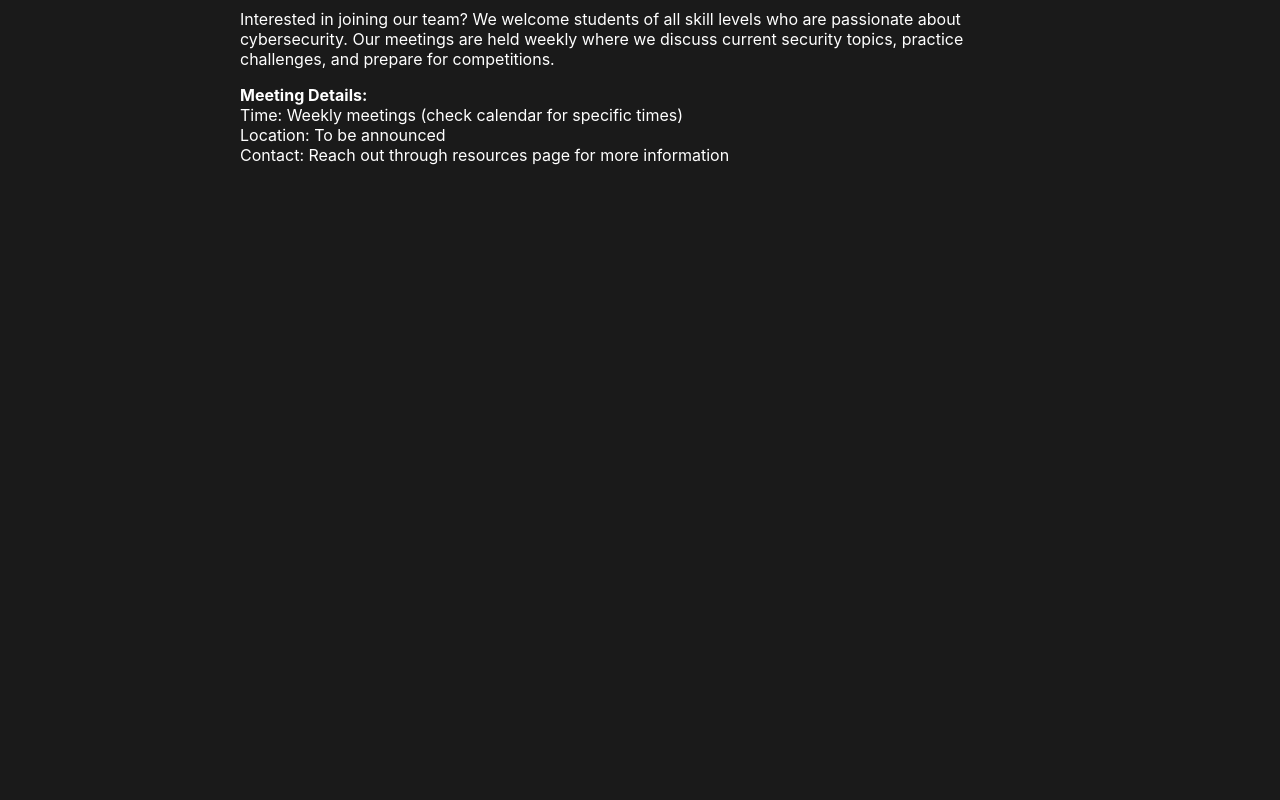
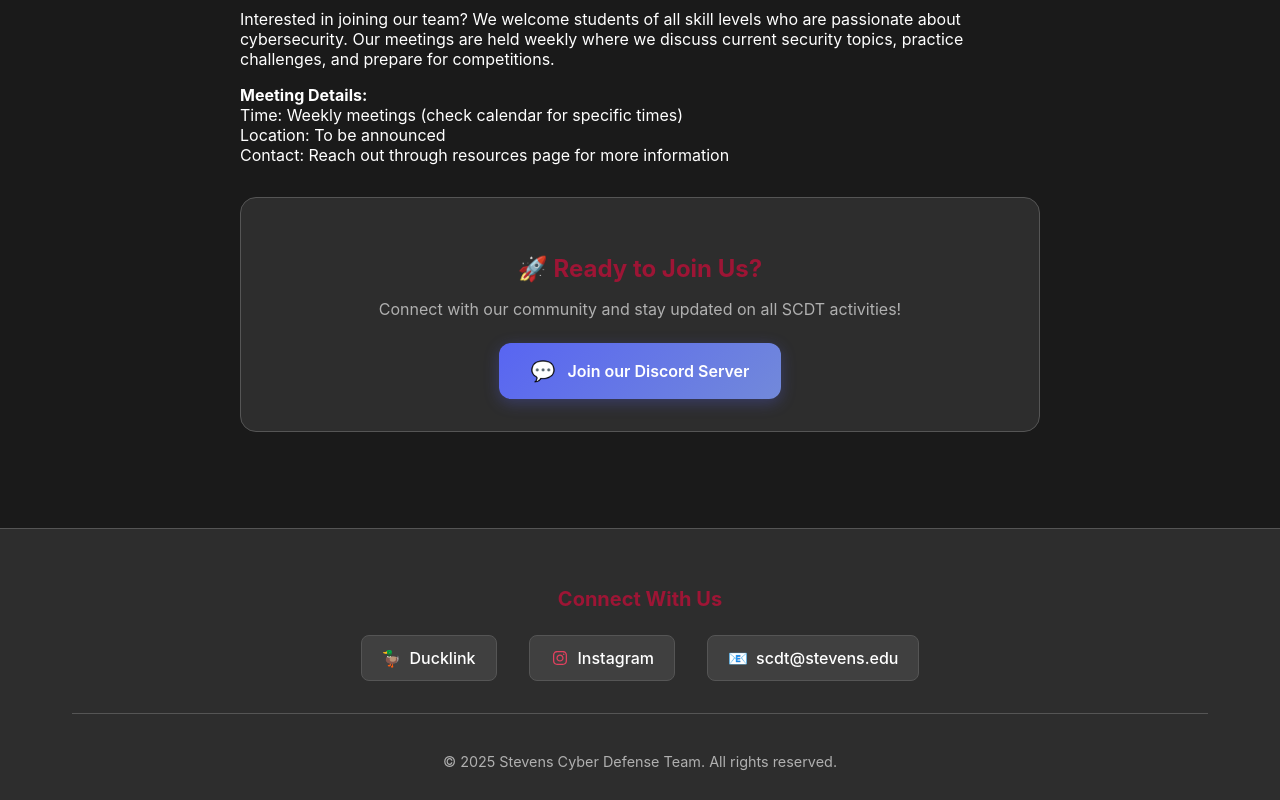
Before and after one commit to TeiaCanini/SCDT-Website, a React (Create React App) app: page / in a window 1280 px wide. Shown: the part 315-1115 px from the top of the page. Before the commit the page ends 800 px from the top, so only its background shows below. Built offline with nearby package versions, Linux system fonts and the light colour scheme.

Commit message:
GitHub Files Viewer

```diff
--- a/package.json
+++ b/package.json
@@ -12,6 +12,7 @@
     "highlight.js": "^11.11.1",
     "react": "^19.1.1",
     "react-dom": "^19.1.1",
+    "react-icons": "^5.5.0",
     "react-router-dom": "^7.9.3",
     "react-scripts": "^5.0.1",
     "web-vitals": "^2.1.4"
--- a/src/App.css
+++ b/src/App.css
@@ -282,6 +282,185 @@
   }
 }
 
+/* ===========================================
+   JOIN US SECTION STYLING
+   =========================================== */
+
+.join-us-section {
+  margin-top: 2rem;
+  padding: 2rem;
+  background: var(--bg-secondary);
+  border-radius: 16px;
+  border: 1px solid var(--border-color);
+  text-align: center;
+}
+
+.join-us-section h3 {
+  color: var(--accent-color);
+  margin-bottom: 1rem;
+  font-size: 1.5rem;
+}
+
+.join-us-section p {
+  margin-bottom: 1.5rem;
+  color: var(--text-secondary);
+}
+
+.discord-join-btn {
+  display: inline-flex;
+  align-items: center;
+  gap: 12px;
+  padding: 16px 32px;
+  background: linear-gradient(135deg, #5865F2, #7289DA);
+  color: white;
+  text-decoration: none;
+  border-radius: 12px;
+  font-weight: 600;
+  font-size: 16px;
+  transition: all 0.3s ease;
+  box-shadow: 0 4px 15px rgba(88, 101, 242, 0.3);
+  position: relative;
+  overflow: hidden;
+}
+
+.discord-join-btn::before {
+  content: '';
+  position: absolute;
+  top: 0;
+  left: -100%;
+  width: 100%;
+  height: 100%;
+  background: linear-gradient(90deg, transparent, rgba(255,255,255,0.2), transparent);
+  transition: left 0.5s ease;
+}
+
+.discord-join-btn:hover {
+  transform: translateY(-2px);
+  box-shadow: 0 8px 25px rgba(88, 101, 242, 0.4);
+  color: white;
+}
+
+.discord-join-btn:hover::before {
+  left: 100%;
+}
+
+.discord-icon {
+  font-size: 20px;
+  animation: bounce 2s infinite;
+}
+
+@keyframes bounce {
+  0%, 20%, 50%, 80%, 100% {
+    transform: translateY(0);
+  }
+  40% {
+    transform: translateY(-5px);
+  }
+  60% {
+    transform: translateY(-3px);
+  }
+}
+
+/* ===========================================
+   FOOTER STYLING
+   =========================================== */
+
+.app-footer {
+  background: var(--bg-secondary);
+  border-top: 1px solid var(--border-color);
+  margin-top: 4rem;
+  padding: 2rem 0 1rem;
+}
+
+.footer-content {
+  max-width: 1200px;
+  margin: 0 auto;
+  padding: 0 2rem;
+}
+
+.footer-section h4 {
+  color: var(--accent-color);
+  margin-bottom: 1.5rem;
+  font-size: 1.25rem;
+  text-align: center;
+}
+
+.footer-links {
+  display: flex;
+  justify-content: center;
+  gap: 2rem;
+  flex-wrap: wrap;
+  margin-bottom: 2rem;
+}
+
+.footer-link {
+  display: flex;
+  align-items: center;
+  gap: 8px;
+  padding: 12px 20px;
+  color: var(--text-primary);
+  text-decoration: none;
+  background: var(--bg-tertiary);
+  border-radius: 8px;
+  border: 1px solid var(--border-color);
+  transition: all 0.3s ease;
+  font-weight: 500;
+}
+
+.footer-link:hover {
+  color: var(--accent-color);
+  background: var(--bg-primary);
+  transform: translateY(-2px);
+  box-shadow: 0 4px 12px rgba(0, 0, 0, 0.1);
+}
+
+.footer-icon {
+  font-size: 16px;
+  min-width: 20px;
+  text-align: center;
+}
+
+.instagram-icon {
+  color: #E4405F;
+  transition: all 0.3s ease;
+}
+
+.footer-link:hover .instagram-icon {
+  color: #C13584;
+  transform: scale(1.1);
+}
+
+.footer-bottom {
+  text-align: center;
+  padding-top: 1.5rem;
+  border-top: 1px solid var(--border-color);
+  color: var(--text-secondary);
+  font-size: 0.9rem;
+}
+
+/* Mobile Footer Styles */
+@media (max-width: 768px) {
+  .footer-links {
+    flex-direction: column;
+    align-items: center;
+    gap: 1rem;
+  }
+
+  .footer-link {
+    width: 100%;
+    max-width: 280px;
+    justify-content: center;
+  }
+
+  .app-footer {
+    padding: 1.5rem 0 1rem;
+  }
+
+  .footer-content {
+    padding: 0 1rem;
+  }
+}
+
 @keyframes App-logo-spin {
   from {
     transform: rotate(0deg);
--- a/src/App.js
+++ b/src/App.js
@@ -1,5 +1,6 @@
 import React, { useState, useEffect } from 'react';
 import { BrowserRouter as Router, Routes, Route, Link } from 'react-router-dom';
+import { FaInstagram } from 'react-icons/fa';
 import './App.css';
 import Home from './Home';
 import Github from './github';
@@ -157,6 +158,44 @@ function App() {
             <Route path="*" element={<NotFound />} />
           </Routes>
         </main>
+
+        <footer className="app-footer">
+          <div className="footer-content">
+            <div className="footer-section">
+              <h4>Connect With Us</h4>
+              <div className="footer-links">
+                <a
+                  href="https://ducklink.stevens.edu/SCDT/club_signup"
+                  target="_blank"
+                  rel="noopener noreferrer"
+                  className="footer-link"
+                >
+                  <span className="footer-icon">🦆</span>
+                  Ducklink
+                </a>
+                <a
+                  href="https://www.instagram.com/stevens_scdt/"
+                  target="_blank"
+                  rel="noopener noreferrer"
+                  className="footer-link"
+                >
+                  <FaInstagram className="footer-icon instagram-icon" />
+                  Instagram
+                </a>
+                <a
+                  href="mailto:scdt@stevens.edu"
+                  className="footer-link"
+                >
+                  <span className="footer-icon">📧</span>
+                  scdt@stevens.edu
+                </a>
+              </div>
+            </div>
+            <div className="footer-bottom">
+              <p>&copy; 2025 Stevens Cyber Defense Team. All rights reserved.</p>
+            </div>
+          </div>
+        </footer>
       </div>
     </Router>
   );
--- a/src/Home.js
+++ b/src/Home.js
@@ -26,6 +26,19 @@ function Home() {
           Location: To be announced<br />
           Contact: Reach out through resources page for more information
         </p>
+        <div className="join-us-section">
+          <h3>🚀 Ready to Join Us?</h3>
+          <p>Connect with our community and stay updated on all SCDT activities!</p>
+          <a
+            href="https://discord.com/invite/pAmBhnYSbY"
+            target="_blank"
+            rel="noopener noreferrer"
+            className="discord-join-btn"
+          >
+            <span className="discord-icon">💬</span>
+            Join our Discord Server
+          </a>
+        </div>
       </div>
     </div>
   );
```
Also changed, not shown: 1 other file (tests, documents, lock files or other folders).
